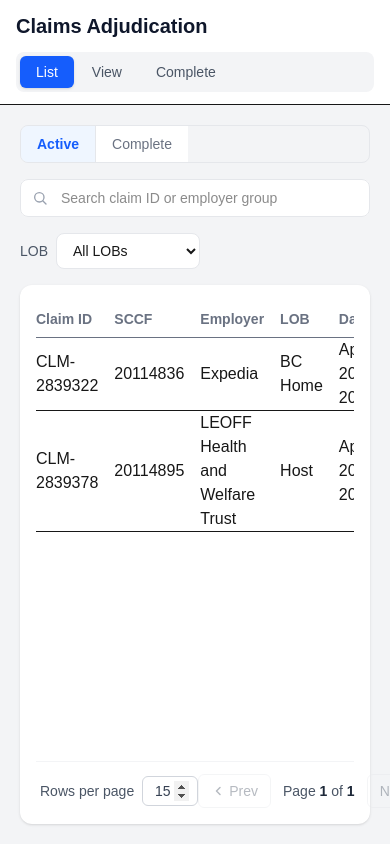
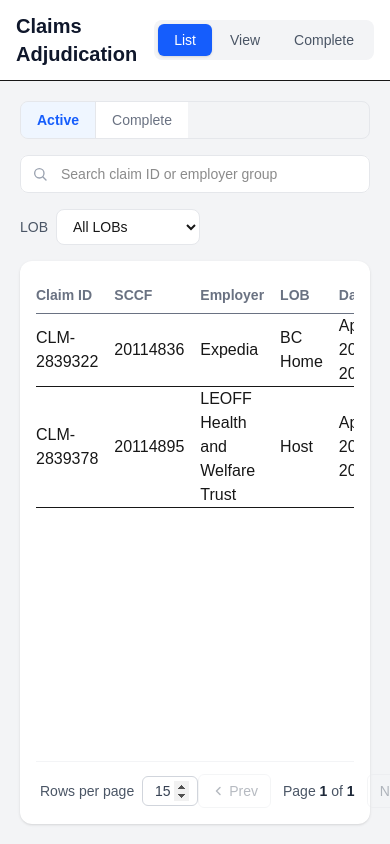
Before and after one commit to saisankar428/ClaimsUI, a Next.js app: page /claims in a window 390 px wide. Shown: the top 844 px of the page. Built offline with nearby package versions, Linux system fonts and the light colour scheme.

Commit message:
Added Nav bar design to support for sm screens too

```diff
--- a/components/claims/ClaimsNavbar.tsx
+++ b/components/claims/ClaimsNavbar.tsx
@@ -9,7 +9,7 @@
 
   return (
     <div className="w-full bg-white px-4 py-3 sm:px-6 border-b">
-      <div className="flex flex-col gap-3 sm:flex-row sm:items-center sm:justify-between">
+      <div className="flex flex-row items-center justify-between">
 
         {/* Left: Title */}
         <div className="text-xl font-semibold text-slate-900">
```
